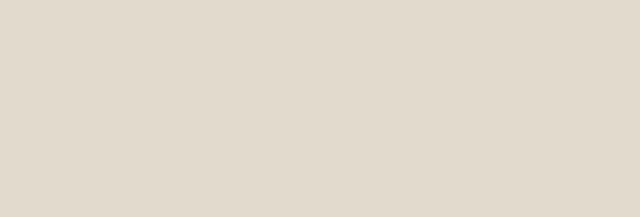
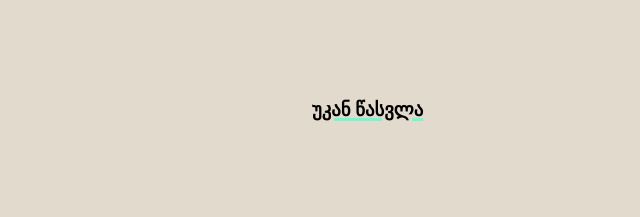
Before and after one commit to Papuka12/BlockMesh-Network-Bot, a plain HTML site: page programireba 1/contacte.html in a window 1280 px wide. Shown: the top 217 px of the page, without its empty margins (578-1218 px from the left). Drawn offline with Linux system fonts and the light colour scheme.

Commit message:
Add files via upload

```diff
--- a/programireba 1/contacte.html
+++ b/programireba 1/contacte.html
@@ -75,6 +75,12 @@
   </div>
 
 
+  <h3 class="ukan">
+    <a href="index.html">უკან წასვლა</a>
+</h3>
+
+
+
 
 
 
```
Also changed, not shown: programireba 1/style.css (line endings or trailing spaces).
